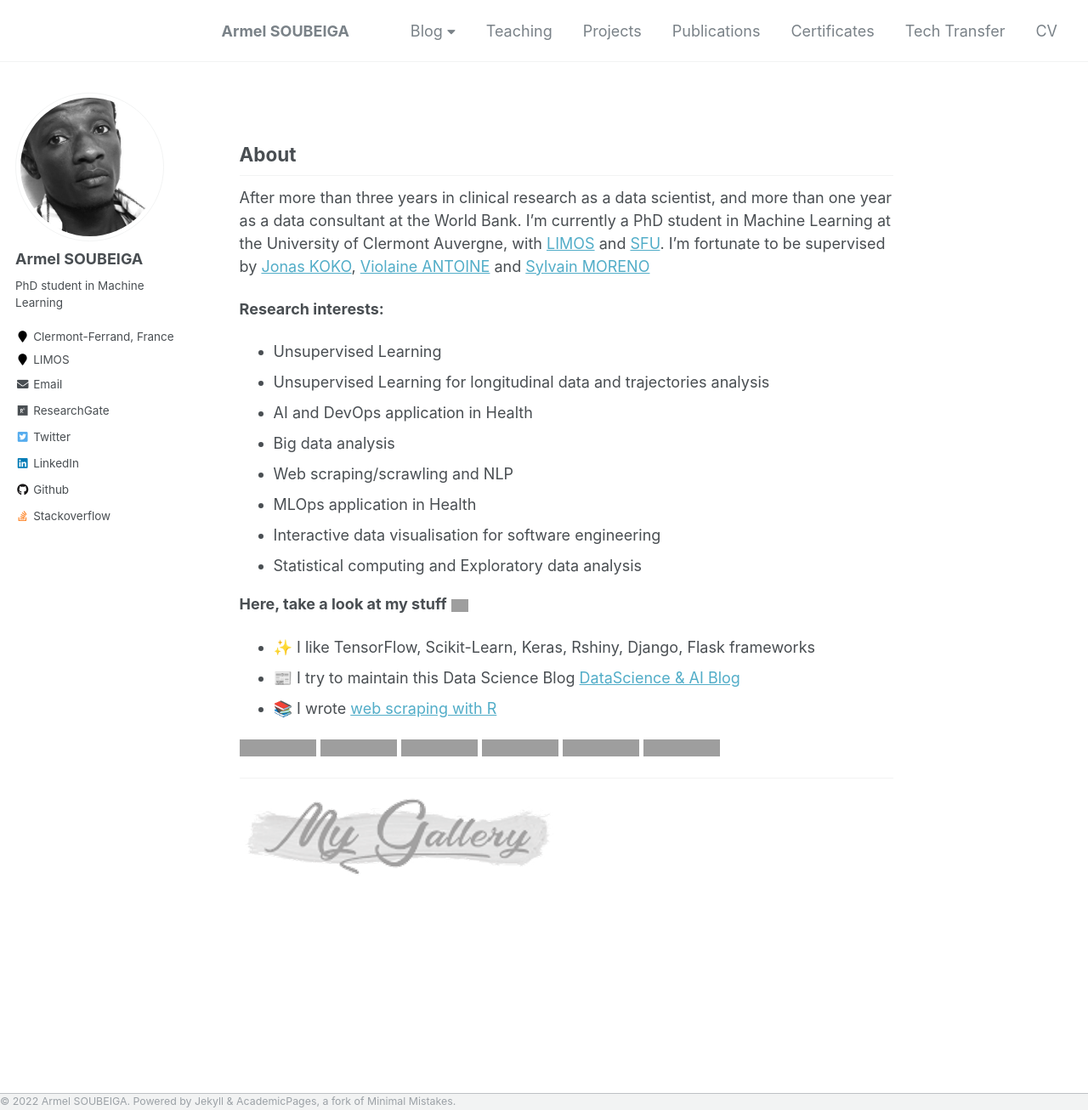
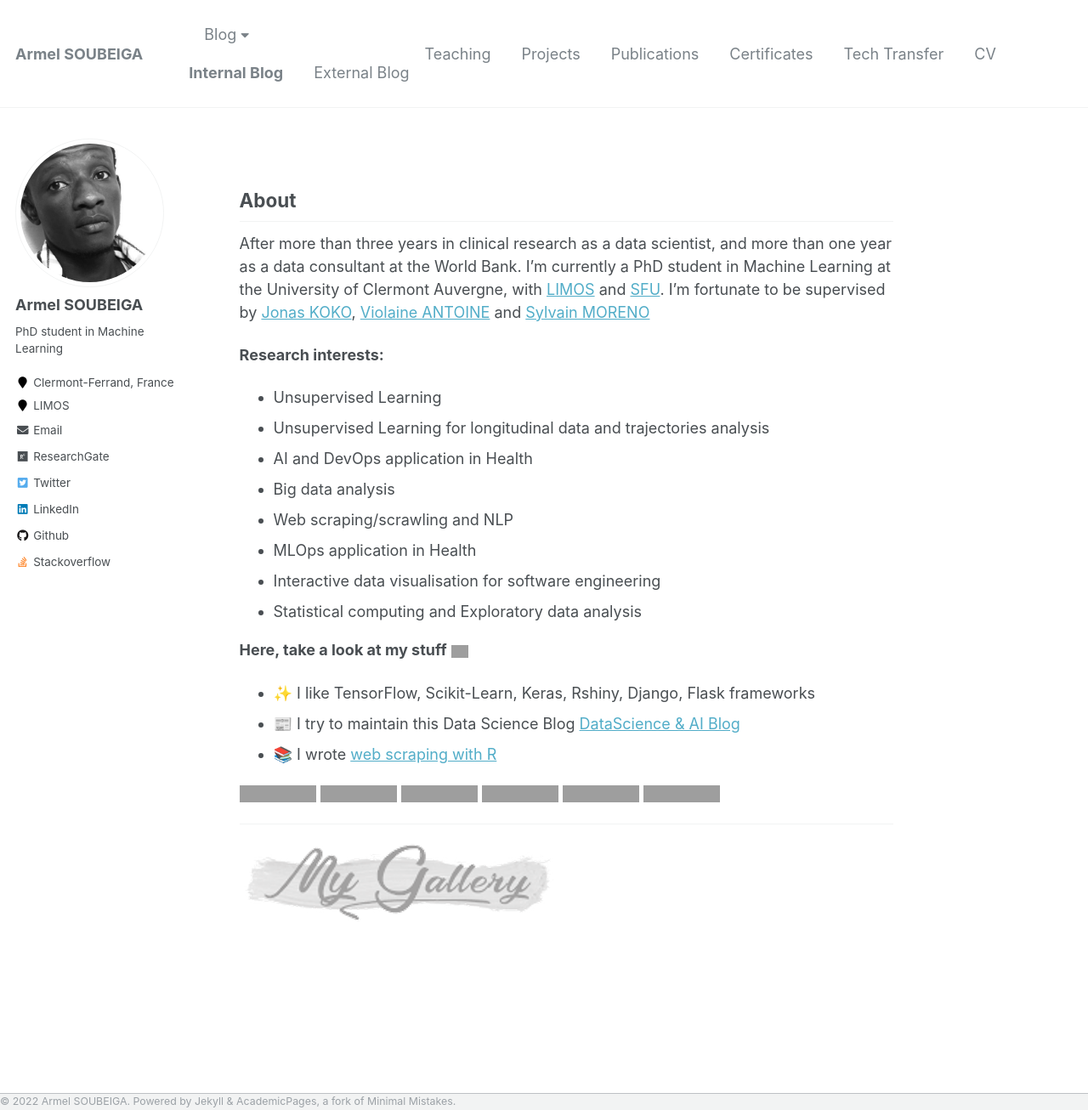
Before and after one commit to armelsoubeiga/armelsoubeiga.github.io, a Jekyll site: the page built from _pages/about.md, in a window 1280 px wide and 1306 px high, cut to the strip 0-1306 px from the top of the window. Shown: the whole strip at 85% size. Built offline with Jekyll 4.4.1, drawn with Linux system fonts in a browser that asks for light colours; grey boxes are pictures that could not be loaded.

Commit message:
Update _navigation.scss

```diff
--- a/_sass/_navigation.scss
+++ b/_sass/_navigation.scss
@@ -170,6 +170,7 @@
      Priority plus navigation
      ========================================================================== */
 
+/*
 .greedy-nav {
   position: relative;
   display: -webkit-box;
@@ -361,7 +362,142 @@
     }
   }
 }
+*/
+.greedy-nav {
+  position: relative;
+  min-width: 250px;
+  background: $background-color;
 
+  a {
+    display: block;
+    margin: 0 1rem;
+    padding: 0.5rem 0;
+    color: $masthead-link-color;
+    text-decoration: none;
+
+    &:hover {
+      color: $masthead-link-color-hover;
+    }
+  }
+
+  button {
+    position: absolute;
+    height: 100%;
+    right: 0;
+    padding: 0 0.5rem;
+    border: 0;
+    outline: none;
+    background-color: $primary-color;
+    color: #fff;
+    cursor: pointer;
+  }
+
+  .visible-links {
+    display: table;
+
+    li {
+      display: table-cell;
+      vertical-align: middle;
+
+      &:first-child {
+        font-weight: bold;
+
+        a {
+          margin-left: 0;
+        }
+      }
+
+      &:last-child {
+        a {
+          margin-right: 0;
+        }
+      }
+    }
+
+    a {
+      position: relative;
+
+      &:before {
+        content: "";
+        position: absolute;
+        left: 0;
+        bottom: 0;
+        height: 4px;
+        background: mix(#fff, $primary-color, 50%);
+        width: 100%;
+        -webkit-transition: $global-transition;
+        transition: $global-transition;
+        -webkit-transform: scaleX(0);
+            -ms-transform: scaleX(0);
+                transform: scaleX(0); /* hide*/
+      }
+
+      &:hover:before {
+        -webkit-transform: scaleX(1);
+            -ms-transform: scaleX(1);
+                transform: scaleX(1); /* reveal*/
+      }
+    }
+  }
+
+  .hidden-links {
+    position: absolute;
+    top: 100%;
+    right: 0;
+    margin-top: 15px;
+    padding: 5px;
+    border: 1px solid $border-color;
+    border-radius: $border-radius;
+    background: #fff;
+    box-shadow: 0 0 10px rgba(#000, 0.25);
+
+    a {
+      margin: 0;
+      padding: 10px 20px;
+      font-size: $type-size-5;
+
+      &:hover {
+        color: $masthead-link-color-hover;
+        background: mix(#fff, $primary-color, 75%);
+      }
+    }
+
+    &:before {
+      content: "";
+      position: absolute;
+      top: -11px;
+      right: 10px;
+      width: 0;
+      border-style: solid;
+      border-width: 0 10px 10px;
+      border-color: $border-color transparent;
+      display: block;
+      z-index: 0;
+    }
+
+    &:after {
+      content: "";
+      position: absolute;
+      top: -10px;
+      right: 10px;
+      width: 0;
+      border-style: solid;
+      border-width: 0 10px 10px;
+      border-color: #fff transparent;
+      display: block;
+      z-index: 1;
+    }
+
+    li {
+      display: block;
+      border-bottom: 1px solid $border-color;
+
+      &:last-child {
+        border-bottom: none;
+      }
+    }
+  }
+}
 /*
      Navigation list
      ========================================================================== */
```
